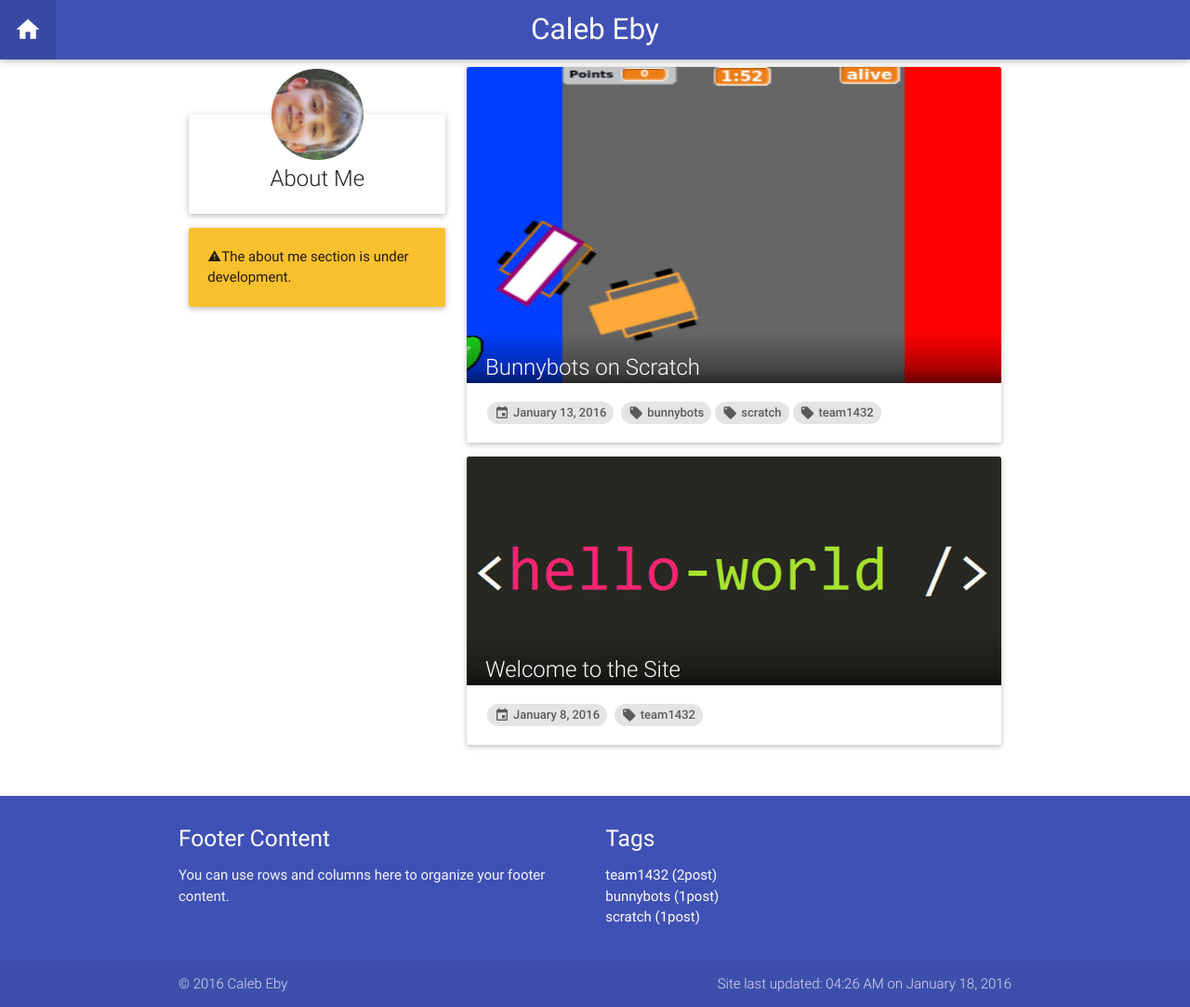
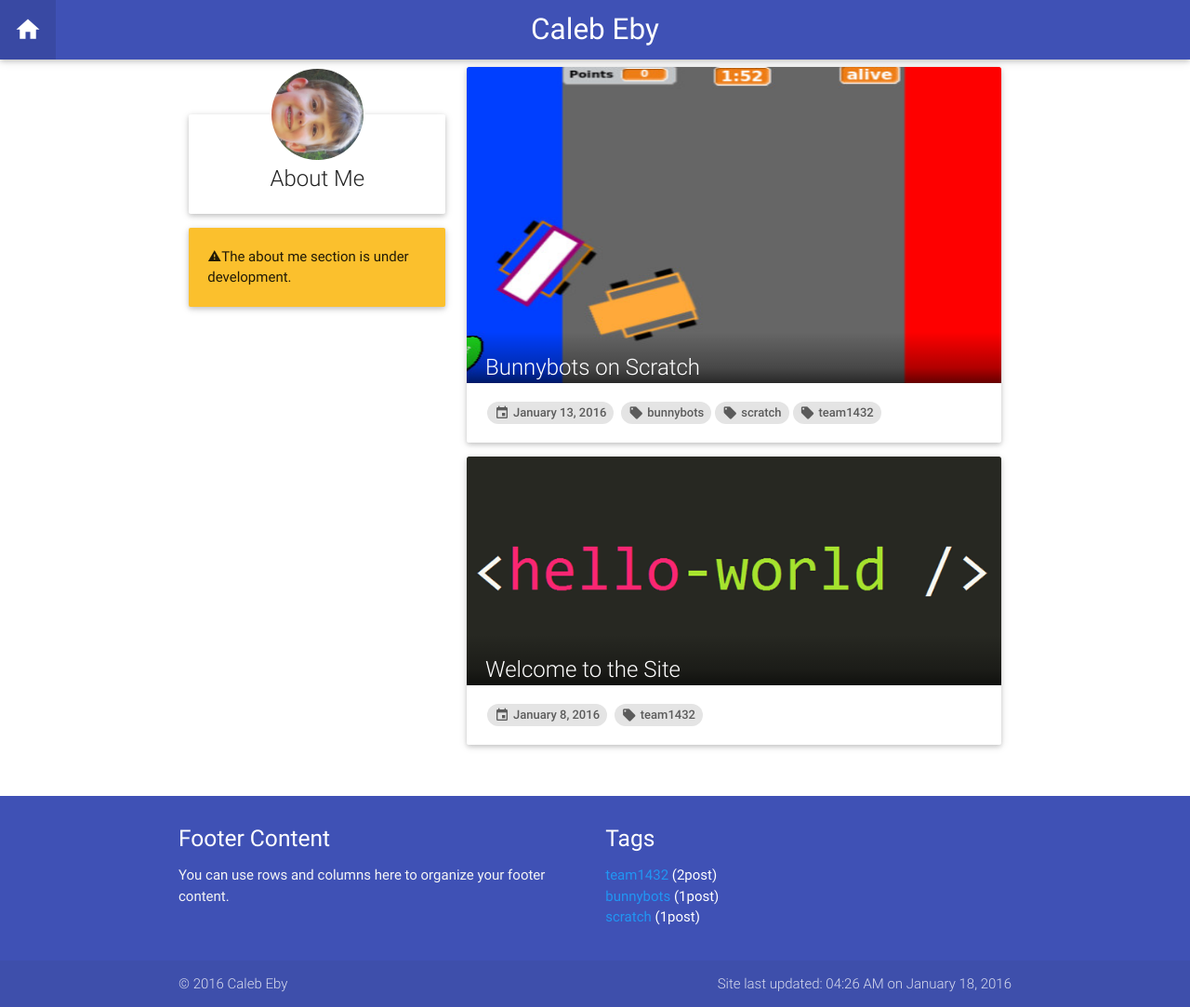
Before and after one commit to calebeby/calebeby.github.io, a Jekyll site: the page built from index.html, in a window 1280 px wide. Shown: the whole page at 93% size. Built offline with Jekyll 4.4.1, drawn with Linux system fonts in a browser that asks for light colours; nearby versions of some CDN libraries.

Commit message:
add link

```diff
--- a/_includes/footer.html
+++ b/_includes/footer.html
@@ -11,7 +11,7 @@
           {% for tag in site.tags %}
             {% assign t = tag | first %}
             {% assign posts = tag | last %}
-            <li>{{t | downcase | replace:" ","-" }} ({{ posts | size }}{% if posts | size == 1 %}post{% else %}posts{% endif %})</li>
+            <li><a href="/tags/{{ t }}">{{t | downcase | replace:" ","-" }}</a> ({{ posts | size }}{% if posts | size == 1 %}post{% else %}posts{% endif %})</li>
           {% endfor %}
         </ul>
       </div>
```
